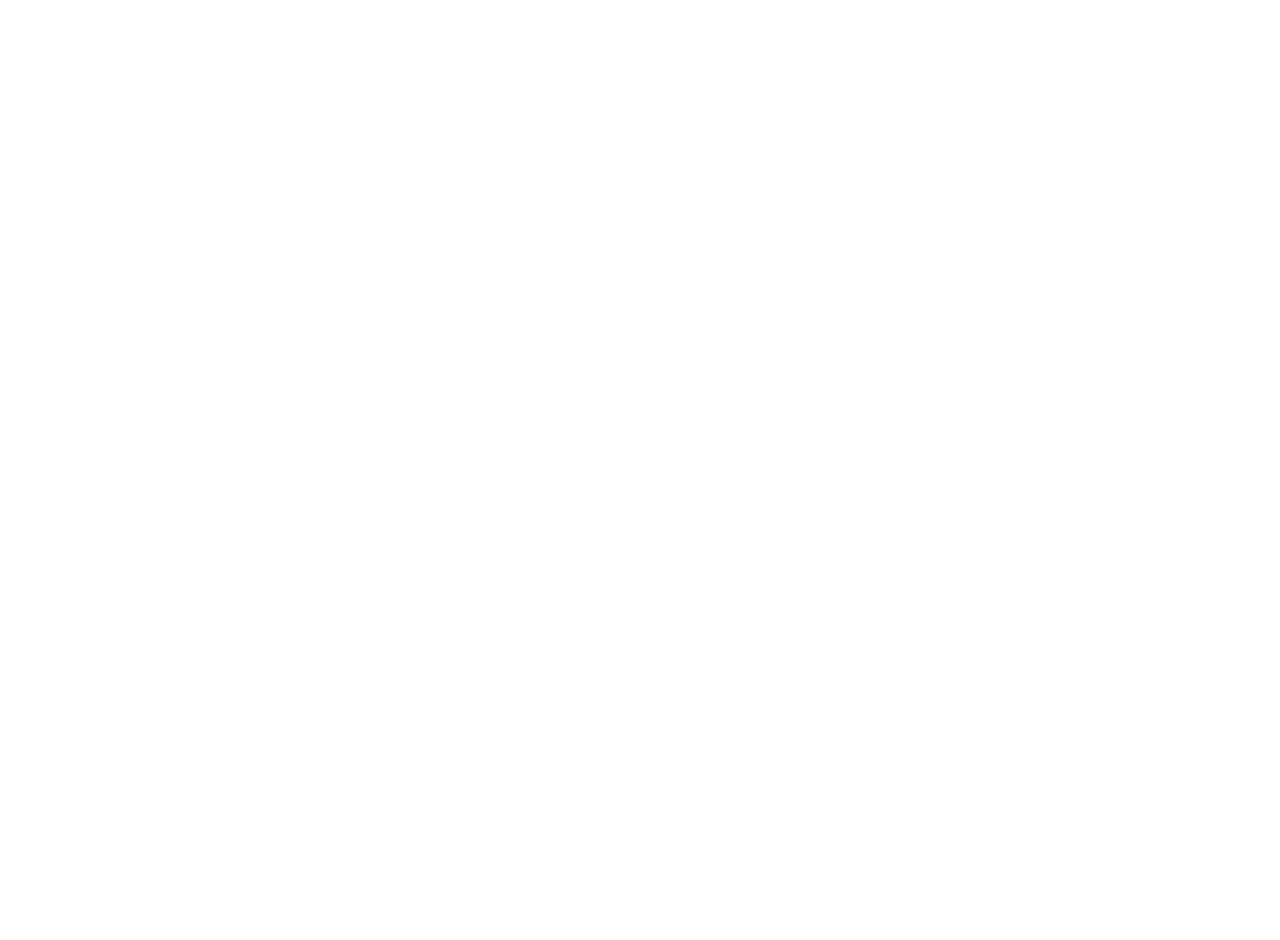
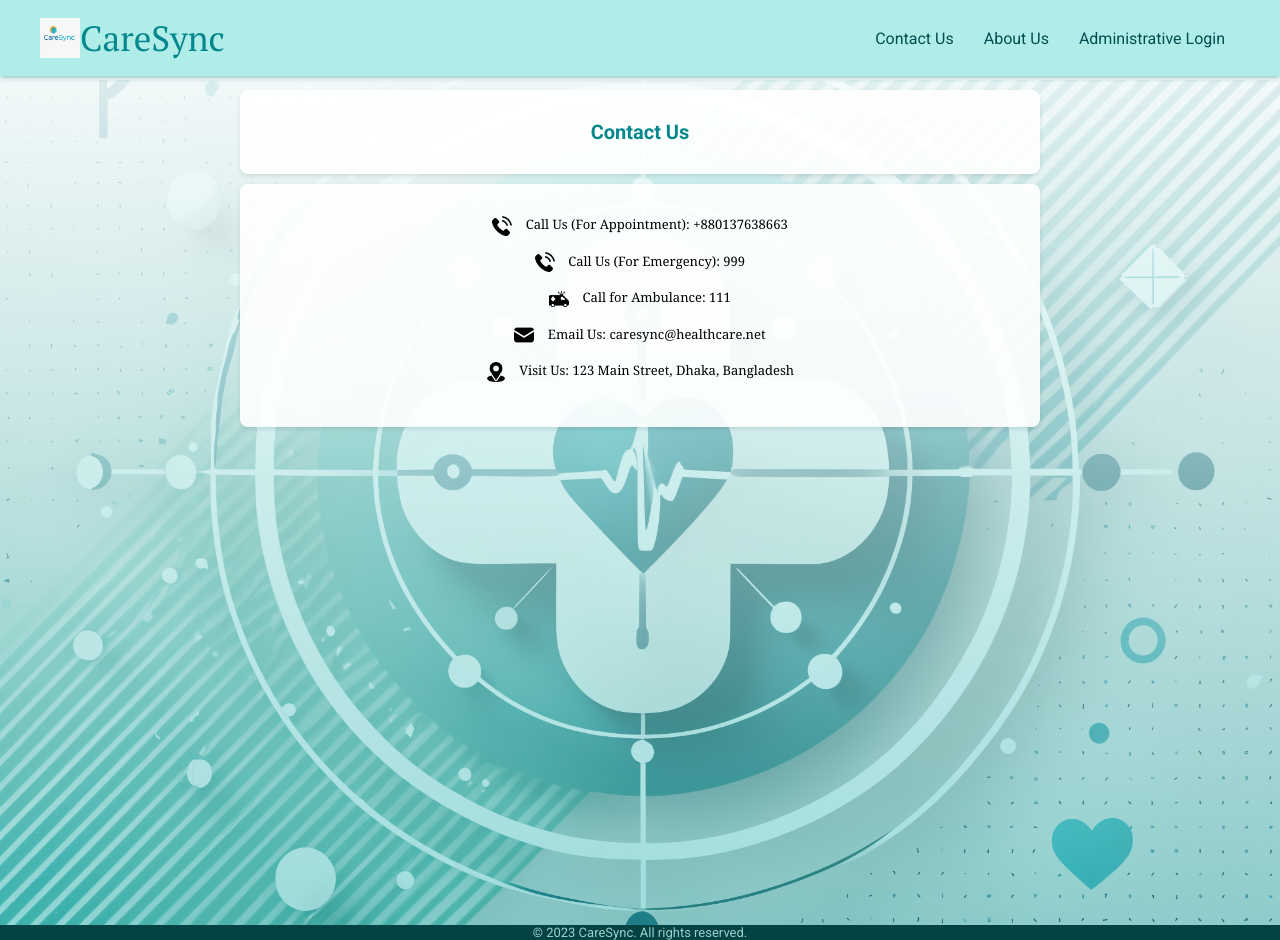
Before and after one commit to fah-ayon/CareSync, a PHP site: page /html/contact.html in a window 1280 px wide. Before the commit the page is empty. Run offline with PHP 8.4, Linux system fonts and the light colour scheme.

Commit message:
Adding Contact Us page and modify font

```diff
--- a/css/contact.css
+++ b/css/contact.css
@@ -0,0 +1,200 @@
+*{
+    margin: 0;
+    padding: 0;
+    box-sizing: border-box;
+}
+
+/* This is for font */
+body {
+    font-family: 'Roboto', sans-serif;  /* This will apply the Roboto font to the body text */
+    font-size: 13px;
+    padding-top: 80px;
+
+}
+
+h1{
+    font-family: 'Roboto', sans-serif;  /* This will apply PT Serif font to headers */
+    font-size: 20px;
+}
+
+h2{
+    font-family: 'Roboto', sans-serif;  /* This will apply PT Serif font to headers */
+    font-size: 20px;
+}
+
+h3{
+    font-family: 'Roboto', sans-serif;  /* This will apply PT Serif font to headers */
+    font-size: 20px;
+}
+/* Upper code is for font */
+
+
+.hero{
+    height: 100%;
+    width: 100%;
+    background-image: linear-gradient(rgba(253, 255, 255, 0.925), rgba(14, 170, 170, 0.4)), url(../images/login_background.jpg);
+    background-position: center;
+    background-size: cover;
+    position: fixed;
+    background-repeat: no-repeat;
+    background-attachment: fixed;
+    z-index: -1;
+}
+
+
+main {
+    max-width: 1200px;        /* Maximum width of the content area */
+    margin: 0 auto;           /* Centers the content horizontally (0 top/bottom, auto left/right) */
+    padding: 20px;            /* Creates space inside the main container */
+    position: relative;       /* Helps with layering content above the background */
+}
+
+section {
+    background: #b5dadb; /* Make sections slightly transparent */
+    margin: 20px 0;
+    padding: 30px;
+    border-radius: 8px;
+    box-shadow: 0 2px 4px rgba(0, 29, 25, 0.74);
+}
+
+
+
+
+
+
+
+
+/* Header Styles */
+.main-header {
+    position: fixed;
+    top: 0;
+    left: 0;
+    width: 100%;
+    background: rgba(173, 236, 231, 0.95);
+    padding: 15px 40px;
+    display: flex;
+    justify-content: space-between;
+    align-items: center;
+    box-shadow: 0 2px 5px rgba(5, 121, 111, 0.425);
+    z-index: 1000;
+}
+
+.logo {
+    display: flex;
+    align-items: center;
+    gap: 10px; /* Ensure equal spacing between the logo image and text */
+}
+
+.logo img {
+    height: 40px;
+    width: auto;
+}
+
+.logo-link, .logo-text {
+    text-decoration: none; /* Removes underline from <a> */
+    font-family: 'PT Serif', serif;
+    font-size: 35px;
+    color: #05888d;
+    position: static;
+    margin: 0;
+    display: flex; /* Ensures consistent alignment */
+    align-items: center;
+}
+
+
+
+
+
+
+
+
+.nav-links {
+    display: flex;
+    gap: 0px;
+}
+
+.nav-links a {
+    text-decoration: none;
+    color: #024d50;
+    font-family: 'Roboto', sans-serif;
+    font-size: 16px;
+    padding: 8px 15px;
+    border-radius: 20px;
+    transition: all 0.3s ease;
+}
+
+.nav-links a:hover {
+    background: #b5dadb;
+    color: #05888d;
+}
+
+
+
+.heading {
+    text-align: center;        /* Centers all text content */
+    margin: 10px auto;         /* Centers the sections horizontally and adds vertical spacing */
+    max-width: 800px;          /* Optional: limits section width */
+    padding: 30px;
+    background: rgba(255, 255, 255, 0.9);
+    border-radius: 8px;
+    box-shadow: 0 2px 4px rgba(0,0,0,0.1);
+}
+
+.heading h1 {
+    margin-bottom:0px;
+    color: #05888d;            /* Matches your color scheme */
+}
+
+.values {
+    text-align: center; /* Center all text content */
+    font-family: 'Georgia', 'Times New Roman', Times, 'serif';        /* Centers all text content */
+    margin: 10px auto;         /* Centers the sections horizontally and adds vertical spacing */
+    max-width: 800px;          /* Optional: limits section width */
+    padding: 30px;
+    background: rgba(255, 255, 255, 0.9);
+    border-radius: 8px;
+    box-shadow: 0 2px 4px rgba(0,0,0,0.1);
+}
+.values p {
+    line-height: 1.6;
+    margin-bottom: 15px;
+}
+
+.values .icon {
+    width: 20px; /* Adjust icon size */
+    height: auto;
+    margin-right: 10px; /* Space between icon and text */
+    vertical-align: middle; /* Align icon with text */
+}
+
+
+
+
+
+
+
+
+
+
+
+
+
+
+
+
+
+
+
+
+
+/* This is for footer */
+.footer {
+    position: fixed;
+    left: 0;
+    bottom: 0;
+    width: 100%;
+    background-color: #044244;
+    color: rgb(151, 211, 203);
+    text-align: center;
+}
+/* Upper code is for footer */
--- a/html/aboutus.html
+++ b/html/aboutus.html
@@ -12,6 +12,7 @@
     <div class="hero">
     </div>
     <!-- This is for header -->
+
     <header class="main-header">
         <div class="logo">
             <a href="../index.html" class="logo-link">
--- a/html/contact.html
+++ b/html/contact.html
@@ -0,0 +1,61 @@
+<!DOCTYPE html>
+<html lang="en">
+<head>
+    <title>Contact Us</title>
+    <link rel="stylesheet" type="text/css" href="../css/contact.css">
+    <noscript><link rel="stylesheet" href="css/aboutus.css"></noscript>
+    <link rel="preconnect" href="https://fonts.googleapis.com">
+    <link rel="preconnect" href="https://fonts.gstatic.com" crossorigin>
+    <link href="https://fonts.googleapis.com/css2?family=PT+Serif&family=Roboto:ital,wght@0,100..900;1,100..900&display=swap" rel="stylesheet">
+</head>
+
+<body>
+    <div class="hero">
+    </div>
+    <!-- This is for header -->
+
+    <header class="main-header">
+        <div class="logo">
+            <a href="../index.html" class="logo-link">
+                <img src="../images/logo.jpg" alt="CareSync Logo">
+                <span class="logo-text">CareSync</span>
+            </a>
+
+        </div>
+        <nav class="nav-links">
+            <a href="./contact.html">Contact Us</a>
+            <a href="./aboutus.html">About Us</a>
+            <a href="./admin.html">Administrative Login</a>
+        </nav>
+    </header>
+    <section class="heading">
+        <h1>Contact Us</h1>
+    </section class="heading">
+    <section class="values">
+        <p>
+            <img src="../images/telephone.png" alt="Phone Icon" class="icon">
+            Call Us (For Appointment): +880137638663
+        </p>
+        <p>
+            <img src="../images/telephone.png" alt="Phone Icon" class="icon">
+            Call Us (For Emergency): 999
+        </p>
+        <p>
+            <img src="../images/ambulance.png" alt="Ambulance Icon" class="icon">
+            Call for Ambulance: 111
+        </p>
+        <p>
+            <img src="../images/email.png" alt="Mail Icon" class="icon">
+            Email Us: caresync@healthcare.net
+        </p>
+        <p>
+            <img src="../images/location.png" alt="Location Icon" class="icon">
+            Visit Us: 123 Main Street, Dhaka, Bangladesh
+        </p>
+    </section class="values">
+
+    <footer class="footer">
+        <p>&copy; 2023 CareSync. All rights reserved.</p>
+    </footer>
+</body>
+</html>
```
Also changed, not shown: css/aboutus.css (+7 -6 lines), images/ambulance.png (added), images/email.png (added), images/location.png (added), images/telephone.png (added), readme.md.
